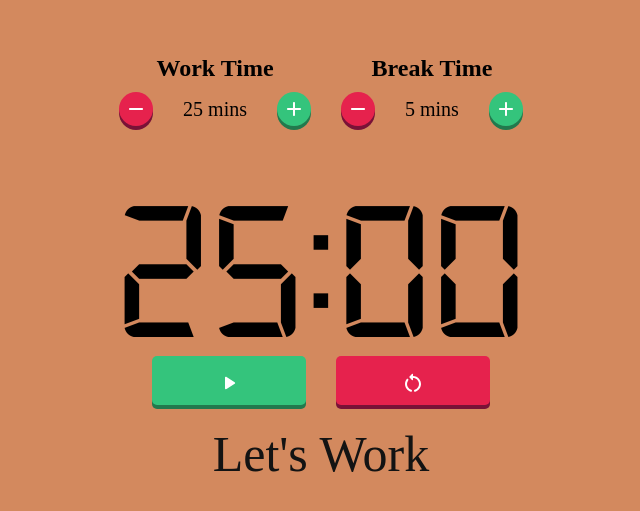
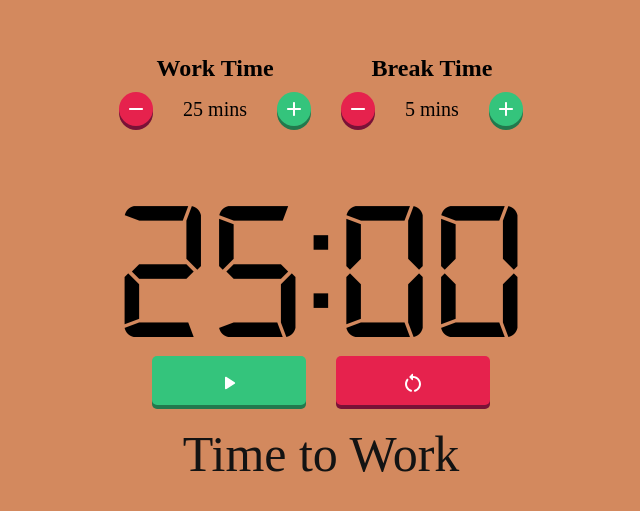
Before and after one commit to LucasButto/Pomodoro, a React (Create React App) app: page / in a window 1280 px wide. Shown: the part 131-642 px from the top of the page, without its empty margins (319-959 px from the left). Built offline with nearby package versions, Linux system fonts and the light colour scheme.

Commit message:
comment changed

```diff
--- a/src/Components/Comment.js
+++ b/src/Components/Comment.js
@@ -6,7 +6,7 @@ import "../Styles/Comment.css";
 const Comment = () => {
   const { currentSessionType } = useTimer();
   const shownComment =
-    currentSessionType === "Session" ? "Let's Work" : "Take a Rest";
+    currentSessionType === "Session" ? "Time to Work" : "Take a Rest";
   return (
     <>
       <p className="comment">{shownComment}</p>
```
